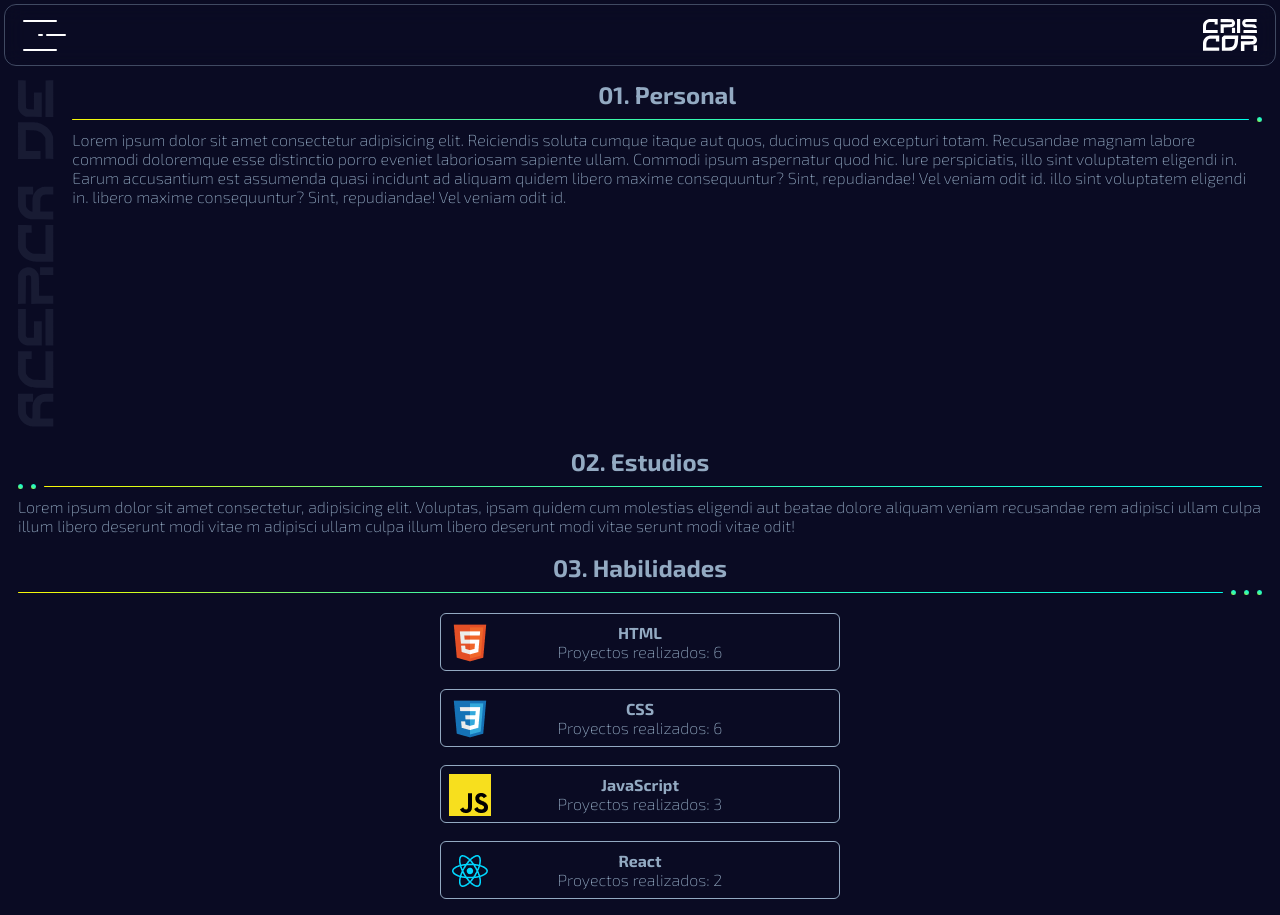
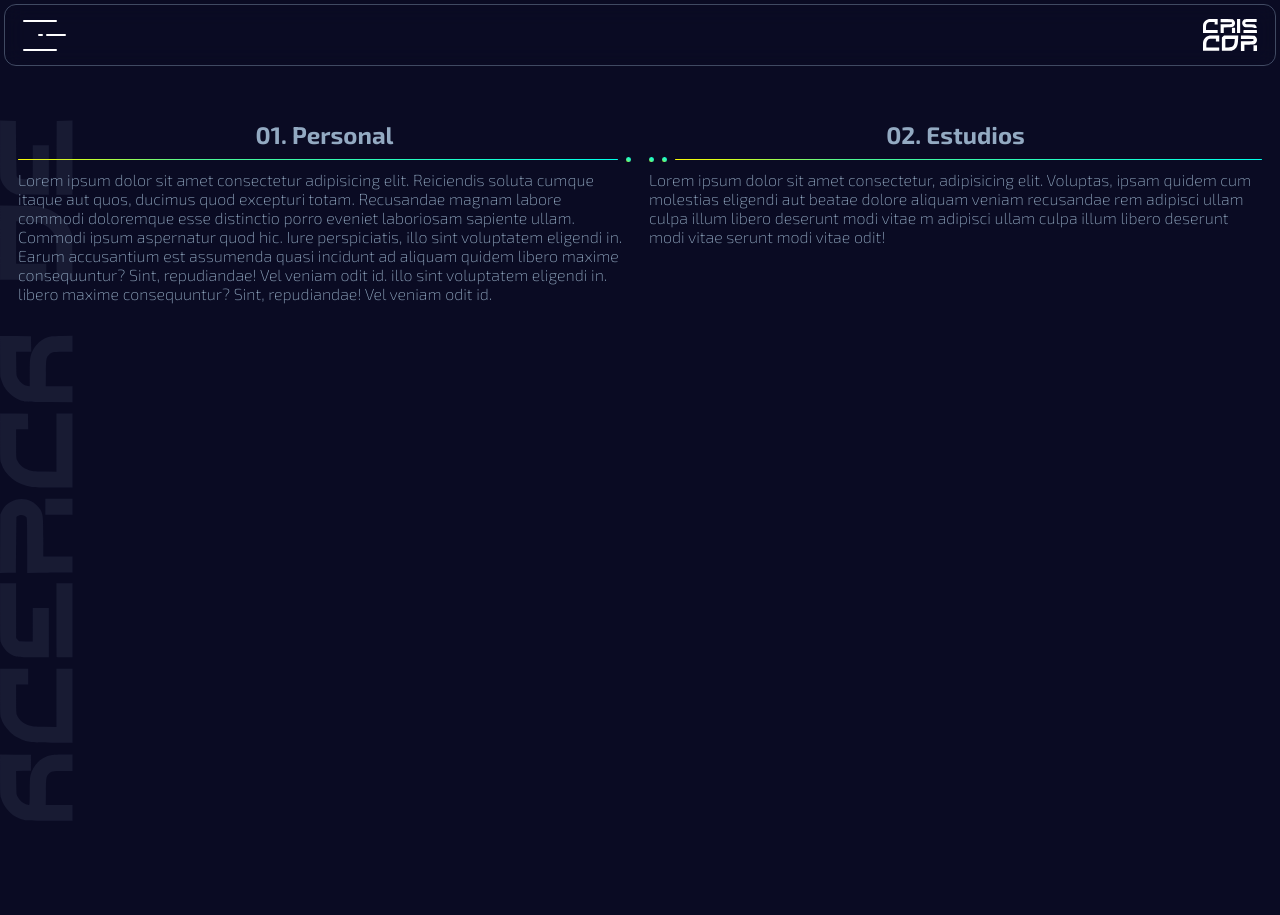
Before and after one commit to CrisdCor/cristian-corrales-portfolio, a React (Vite) app: page /about-me in a window 1280 px wide. Shown: the top 915 px of the page. After the commit the page ends 822 px from the top, so only its background shows below. Built offline with nearby package versions, Linux system fonts and the light colour scheme.

Commit message:
Se inicia maquetado (upgrade) de la sección about

```diff
--- a/src/Components/CardSkills/styles.css
+++ b/src/Components/CardSkills/styles.css
@@ -1,10 +1,8 @@
-@import url(../../Pages/App/Vars.css);
-
 .skills-card {
   position: relative;
   width: 100%;
-  max-width: 40rem;
-  height: 5.8rem;
+  max-width: 32rem;
+  height: 6.8rem;
   padding: 0.8rem;
   border: 0.1px solid var(--soft-blue);
   border-radius: 0.6rem;
--- a/src/Components/ListMenu/styles.css
+++ b/src/Components/ListMenu/styles.css
@@ -10,13 +10,15 @@
 .list-container__item {
   width: 100%;
   text-align: center;
-  transform: translateX(-100%);
-  animation: show-list-items-menu 0.6s ease-in-out forwards;
+  transform: translateX(-120%);
+  animation: show-list-items-menu 0.4s ease-in-out forwards;
+  opacity: 0;
 }
 
 @keyframes show-list-items-menu {
   from {
     transform: translateX(-100%);
+    opacity: 0;
   }
   to {
     transform: translateX(0);
@@ -25,17 +27,17 @@
 }
 
 .list-container__item--home {
+  animation-delay: 0.1s;
+}
+
+.list-container__item--about-me {
   animation-delay: 0.2s;
 }
 
-.list-container__item--about-me {
+.list-container__item--projects {
   animation-delay: 0.4s;
 }
 
-.list-container__item--projects {
+.list-container__item--contact {
   animation-delay: 0.6s;
 }
-
-.list-container__item--contact {
-  animation-delay: 0.8s;
-}
--- a/src/Components/PersonalSection/index.jsx
+++ b/src/Components/PersonalSection/index.jsx
@@ -1,12 +1,8 @@
-import BgImageAboutMe from "../../assets/Text/BackgroundAboutMe.svg";
 import "./styles.css";
 
 const PersonalSection = () => {
   return (
     <section className="personal-section">
-      <figure className="personal-section__image">
-        <img src={BgImageAboutMe} alt="" />
-      </figure>
       <div className="personal-section__text">
         <h2 className="personal-section__text--title text-center text-lg">
           01. Personal
--- a/src/Components/SkillSection/index.jsx
+++ b/src/Components/SkillSection/index.jsx
@@ -14,7 +14,6 @@ const SkillSection = () => {
     { icon: IconJS, title: "JavaScript", projects: 3 },
     { icon: IconReact, title: "React", projects: 2 },
     { icon: IconFigma, title: "Figma", projects: 3 },
-
   ];
 
   return (
--- a/src/Components/SkillSection/styles.css
+++ b/src/Components/SkillSection/styles.css
@@ -1,8 +1,11 @@
-.skills-section__cards{
-    width: 100%;
-    height: auto;
-    margin: 1.8rem 0;
-    display: grid;
-    place-items: center;
-    gap: 1.8rem;
+.skills-section__cards {
+  width: 100%;
+  height: auto;
+  margin: 1.8rem 0;
+  grid-column-start: 1;
+  grid-column-end: 3;
+  display: flex;
+  /* flex-direction: column; */
+  align-items: center;
+  gap: 1.8rem;
 }
--- a/src/Components/StudySection/styles.css
+++ b/src/Components/StudySection/styles.css
@@ -1,5 +1,5 @@
 .study-section {
   width: 100%;
   height: auto;
-  margin-bottom: 1.8rem;
+  /* margin-bottom: 1.8rem; */
 }
--- a/src/Pages/about-me/index.jsx
+++ b/src/Pages/about-me/index.jsx
@@ -3,16 +3,20 @@ import PersonalSection from "../../Components/PersonalSection";
 import StudySection from "../../Components/StudySection";
 import SkillSection from "../../Components/SkillSection";
 import Link from "../../Components/Link";
+import BgImageAboutMe from "../../assets/Text/BackgroundAboutMe.svg";
+
 import "./styles.css";
 
 function AboutMe() {
   return (
     <Layout>
       <main className="about-me">
-        <PersonalSection />
-        <StudySection />
-        <SkillSection />
-        <Link />
+        <img className="about-me--image" src={BgImageAboutMe} alt="Contacto" />
+        <div className="about-me__grid">
+          <PersonalSection />
+          <StudySection />
+        </div>
+        {/* <SkillSection /> */}
       </main>
     </Layout>
   );
--- a/src/Pages/about-me/styles.css
+++ b/src/Pages/about-me/styles.css
@@ -1,7 +1,24 @@
 .about-me {
+  position: relative;
   width: 100%;
   max-width: 128rem;
   height: auto;
-  margin: 8rem auto 1.8rem auto;
+  min-height: calc(100vh - 12rem);
+  margin: 12rem auto 0;
   padding: 0 1.8rem;
+  display: flex;
+  flex-direction: column;
 }
+
+.about-me--image {
+  z-index: 1;
+  position: absolute;
+  left: 0;
+  height: calc(100vh - 9.8rem);
+}
+
+.about-me__grid {
+  display: grid;
+  gap: 1.8rem;
+  grid-template-columns: repeat(auto-fit, minmax(min(100%, 42rem), 1fr));
+}
```
